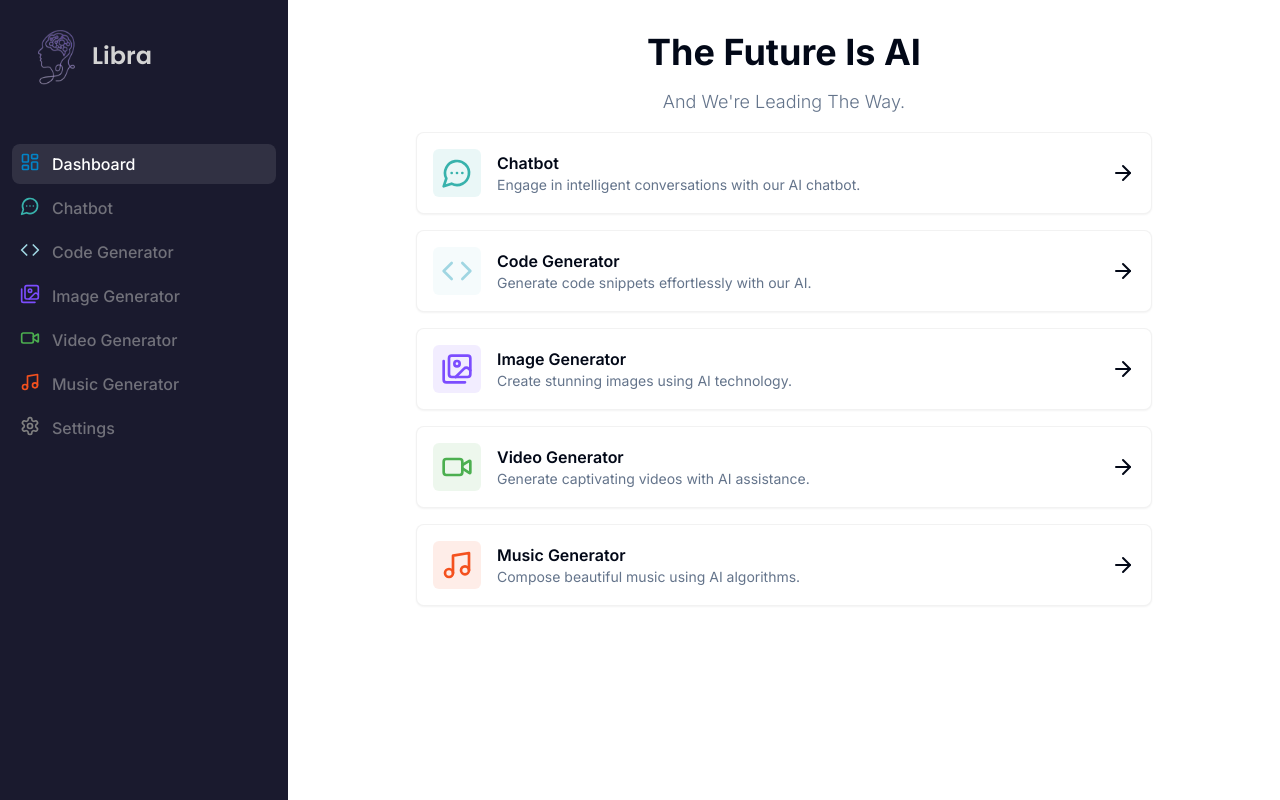
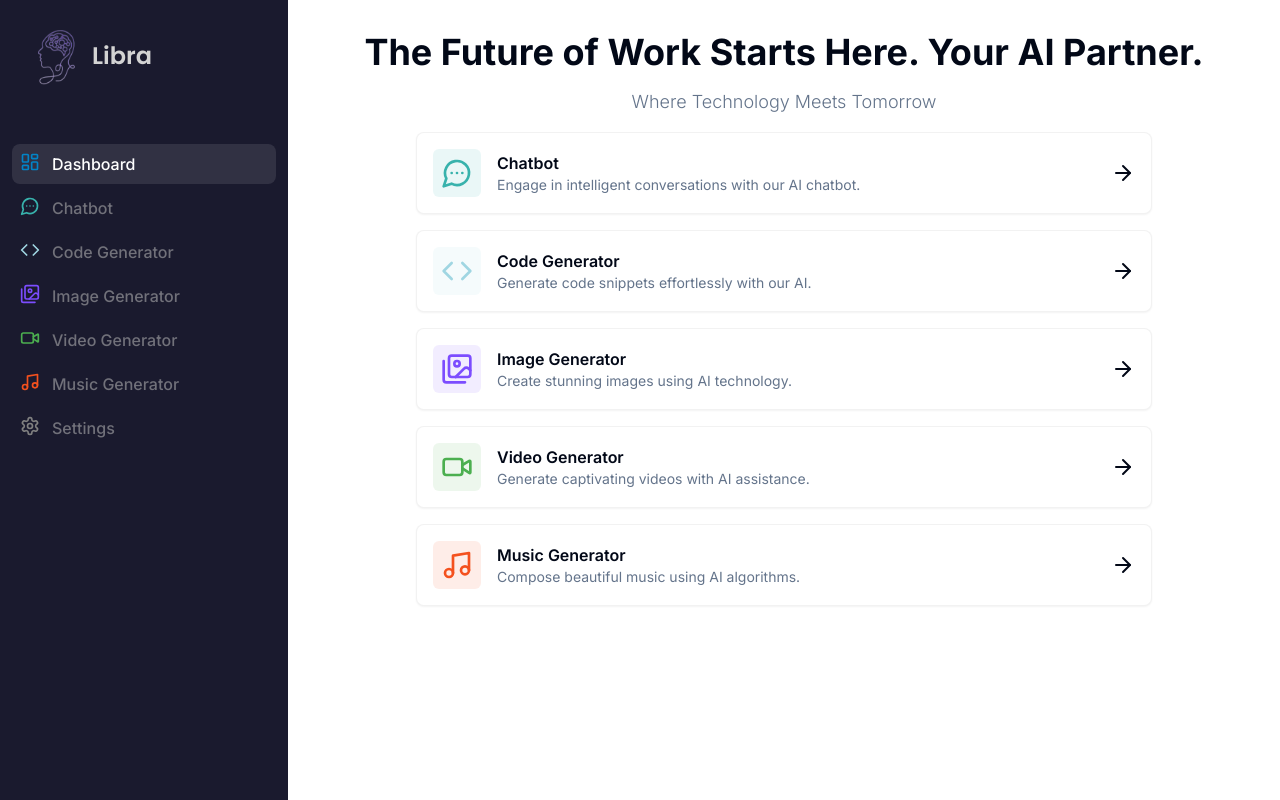
Before and after one commit to AbhinavMangalore16/Libra, a Next.js app: page /dashboard in a window 1280 px wide. Built offline with nearby package versions, Linux system fonts and the light colour scheme.

Commit message:
Dashboard tweaks

```diff
--- a/app/(dashboard)/(routes)/dashboard/page.tsx
+++ b/app/(dashboard)/(routes)/dashboard/page.tsx
@@ -3,16 +3,14 @@
 import { Card } from "@/components/ui/card";
 import { cn } from "@/lib/utils";
 import {
-  ArrowBigRight,
   ArrowRight,
   Code,
-  Icon,
   Images,
-  MessageCircle,
   MessageCircleMore,
   Music,
   Video,
 } from "lucide-react";
+import { useRouter } from "next/navigation";
 
 const features = [
   {
@@ -58,21 +56,25 @@ const features = [
 ];
 
 const DashboardArea = () => {
+  const router = useRouter();
   return (
     <div>
       <div className="mb-4 space-y-4">
         <h2 className="text-2xl md:text-4xl font-bold text-center">
-          The Future Is AI
+        The Future of Work Starts Here. Your AI Partner.
         </h2>
         <p className="text-muted-foreground font-light text-sm text-center md:text-lg text-center">
-          And We're Leading The Way.
+          Where Technology Meets Tomorrow
         </p>
       </div>
       <div className="px-4 md:px-20 lg:px-32 space-y-4">
         {features.map((feature) => (
           <Card
+          onClick={()=>
+            router.push(feature.href)
+          }
             key={feature.href}
-            className="flex items-center justify-between p-4 border-black/5 hover:shadow-md transition cursor-pointer"
+            className="flex items-center justify-between p-4 border-black/5 hover:shadow-lg hover:-translate-y-1 transition-transform duration-200 cursor-pointer"
           >
             <div className="flex items-center gap-x-4">
               <div className={cn("p-2 w-fit rounded-md", feature.bgcolor)}>
```
